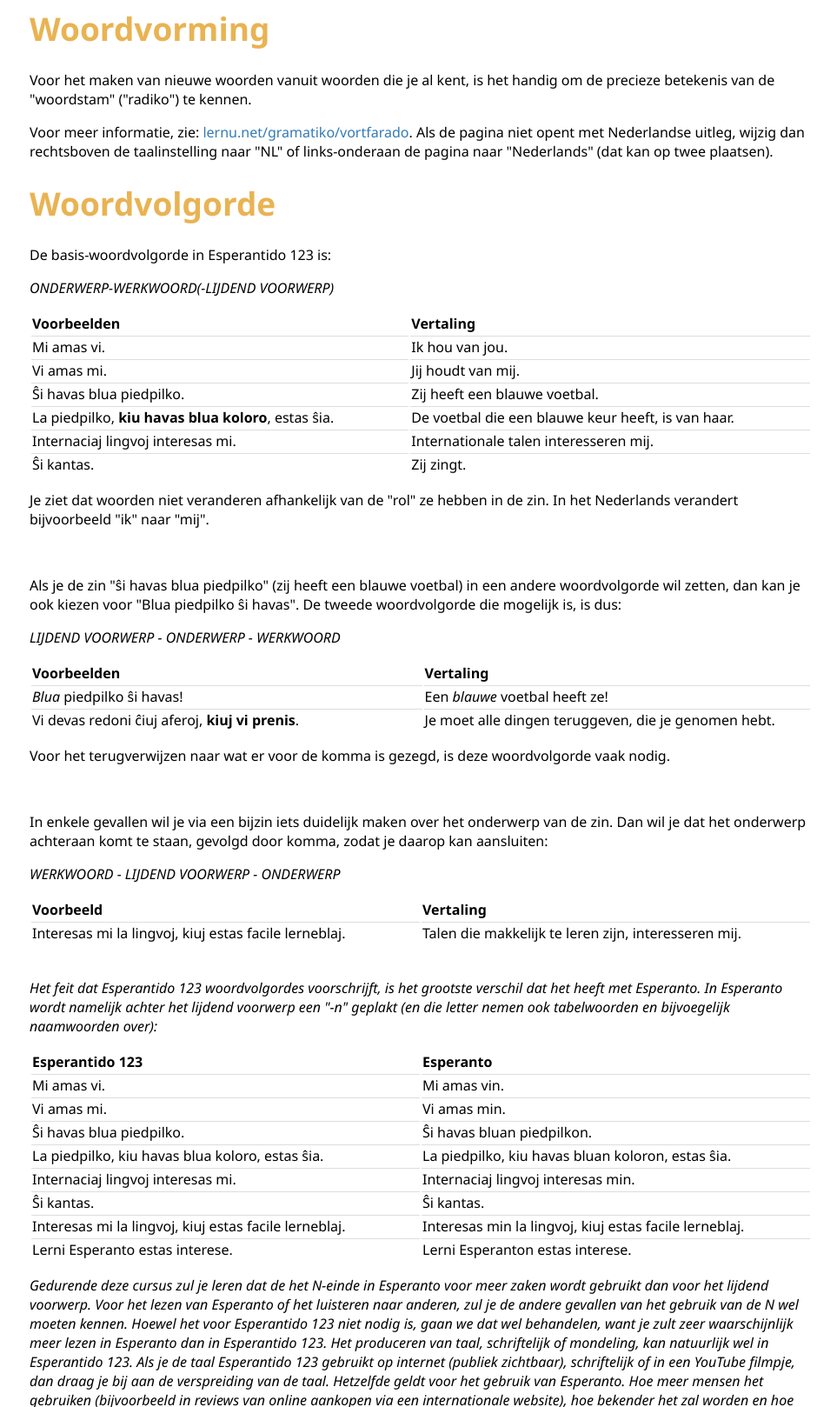
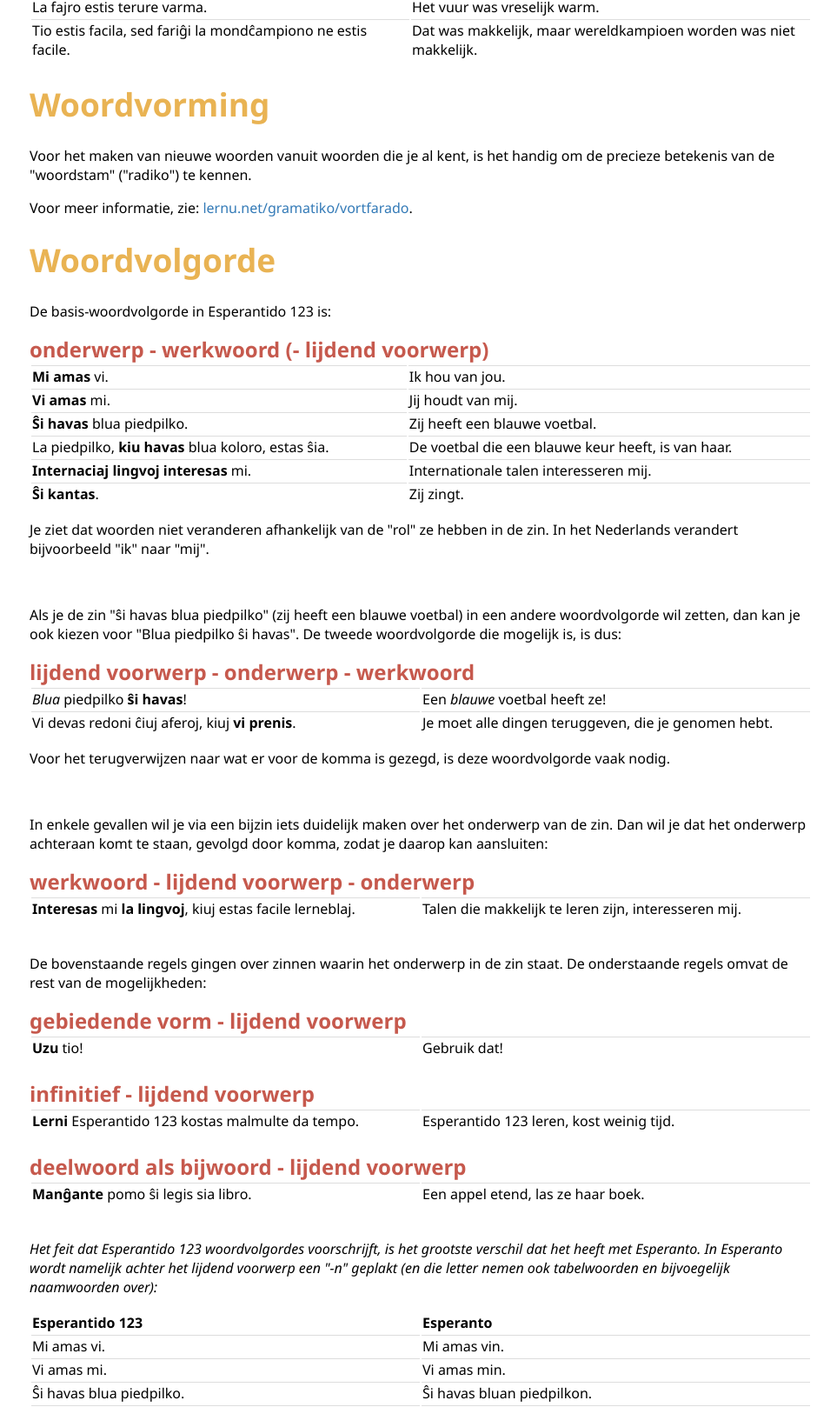
Before and after one commit to esperantido123/esperantido123.github.io, a plain HTML site: page kurso/nl/index.html in a window 1280 px wide. Shown: the part 2459-4077 px from the top of the page at 87% size, without its empty margins (156-1119 px from the left). Drawn offline with Linux system fonts and the light colour scheme.

Commit message:
Aldoni la aliaj vortordaj reguloj al la kurso

```diff
--- a/kurso/nl/index.html
+++ b/kurso/nl/index.html
@@ -184,6 +184,8 @@
             </tbody>
         </table>
 
+        <p>Meer voorbeeldzinnen en uitleg zijn te vinden op <a href="https://lernu.net/gramatiko/verboj" target="_blank">lernu.net/gramatiko/verboj</a>.</p>
+
         <h1>Zelfstandige naamwoorden</h1>
         <p>Zelfstandige naamwoorden eindigen met "-o". Bij meervoud komt er een "-j" achter.</p>
         <table style="width:100%">
@@ -192,7 +194,7 @@
                     <th>Voorbeelden</th>
                     <th>Vertaling</th>
                 </tr>
-            </th>
+            </thead>
             <tbody>
                 <tr>
                     <td>bovo, boviĉo, bovino</td>
@@ -277,6 +279,10 @@
                     <td>La fajro estis terure varma.</td>
                     <td>Het vuur was vreselijk warm.</td>
                 </tr>
+                <tr>
+                    <td>Tio estis facila, sed fariĝi la mondĉampiono ne estis facile.</td>
+                    <td>Dat was makkelijk, maar wereldkampioen worden was niet makkelijk.</td>
+                </tr>
             </tbody>
         </table>
 
@@ -286,44 +292,37 @@
         </p>
         <p>
             Voor meer informatie, zie: <a href="https://lernu.net/gramatiko/vortfarado" target="_blank">lernu.net/gramatiko/vortfarado</a>.
-            Als de pagina niet opent met Nederlandse uitleg, wijzig dan rechtsboven de taalinstelling naar "NL" of links-onderaan de pagina naar "Nederlands" (dat kan op twee plaatsen).
         </p>
 
         <h1>Woordvolgorde</h1>
         <p>De basis-woordvolgorde in Esperantido 123 is:</p>
-        <p>
-            <i>ONDERWERP-WERKWOORD(-LIJDEND VOORWERP)</i>
-        </p>
+
+        <div class="regulo"><strong>onderwerp</strong> - <strong>werkwoord</strong> (- lijdend voorwerp)</div>
+
         <table style="width:100%">
-            <thead style="text-align: left;">
-                <tr>
-                    <th>Voorbeelden</th>
-                    <th>Vertaling</th>
-                </tr>
-            </thead>
             <tbody>
                 <tr>
-                    <td>Mi amas vi.</td>
+                    <td><strong>Mi amas</strong> vi.</td>
                     <td>Ik hou van jou.</td>
                 </tr>
                 <tr>
-                    <td>Vi amas mi.</td>
+                    <td><strong>Vi amas</strong> mi.</td>
                     <td>Jij houdt van mij.</td>
                 </tr>
                 <tr>
-                    <td>Ŝi havas blua piedpilko.</td>
+                    <td><strong>Ŝi havas</strong> blua piedpilko.</td>
                     <td>Zij heeft een blauwe voetbal.</td>
                 </tr>
                 <tr>
-                    <td>La piedpilko, <strong>kiu havas blua koloro</strong>, estas ŝia.</td>
+                    <td>La piedpilko, <strong>kiu havas</strong> blua koloro, estas ŝia.</td>
                     <td>De voetbal die een blauwe keur heeft, is van haar.</td>
                 </tr>
                 <tr>
-                    <td>Internaciaj lingvoj interesas mi.</td>
+                    <td><strong>Internaciaj lingvoj interesas</strong> mi.</td>
                     <td>Internationale talen interesseren mij.</td>
                 </tr>
                 <tr>
-                    <td>Ŝi kantas.</td>
+                    <td><strong>Ŝi kantas</strong>.</td>
                     <td>Zij zingt.</td>
                 </tr>
             </tbody>
@@ -336,23 +335,18 @@
             Als je de zin "ŝi havas blua piedpilko" (zij heeft een blauwe voetbal) in een andere woordvolgorde wil zetten,
             dan kan je ook kiezen voor "Blua piedpilko ŝi havas". De tweede woordvolgorde die mogelijk is, is dus:
         </p>
-        <p>
-            <i>LIJDEND VOORWERP - ONDERWERP - WERKWOORD</i>
-        </p>
+
+
+        <div class="regulo">lijdend voorwerp - <strong>onderwerp</strong> - <strong>werkwoord</strong></div>
+
         <table style="width:100%">
-            <thead style="text-align: left;">
-                <tr>
-                    <th>Voorbeelden</th>
-                    <th>Vertaling</th>
-                </tr>
-            </thead>
             <tbody>
                 <tr>
-                    <td><i>Blua</i> piedpilko ŝi havas!</td>
+                    <td><i>Blua</i> piedpilko <strong>ŝi havas</strong>!</td>
                     <td>Een <i>blauwe</i> voetbal heeft ze!</td>
                 </tr>
                 <tr>
-                    <td>Vi devas redoni ĉiuj aferoj, <strong>kiuj vi prenis</strong>.</td>
+                    <td>Vi devas redoni ĉiuj aferoj, kiuj <strong>vi prenis</strong>.</td>
                     <td>Je moet alle dingen teruggeven, die je genomen hebt.</td>
                 </tr>
             </tbody>
@@ -361,21 +355,49 @@
         <br />
         <p>
             In enkele gevallen wil je via een bijzin iets duidelijk maken over het onderwerp van de zin.
-            Dan wil je dat het onderwerp achteraan komt te staan, gevolgd door komma, zodat je daarop kan aansluiten:</p>
-        <p>
-            <i>WERKWOORD - LIJDEND VOORWERP - ONDERWERP</i>
+            Dan wil je dat het onderwerp achteraan komt te staan, gevolgd door komma, zodat je daarop kan aansluiten:
         </p>
+
+        <div class="regulo"><strong>werkwoord</strong> - lijdend voorwerp - <strong>onderwerp</strong></div>
         <table style="width:100%">
-            <thead style="text-align: left;">
-                <tr>
-                    <th>Voorbeeld</th>
-                    <th>Vertaling</th>
-                </tr>
-            </thead>
             <tbody>
                 <tr>
-                    <td>Interesas mi la lingvoj, kiuj estas facile lerneblaj.</td>
+                    <td><strong>Interesas</strong> mi <strong>la lingvoj</strong>, kiuj estas facile lerneblaj.</td>
                     <td>Talen die makkelijk te leren zijn, interesseren mij.</td>
+                </tr>
+            </tbody>
+        </table>
+
+        <br/>
+        <p>De bovenstaande regels gingen over zinnen waarin het onderwerp in de zin staat. De onderstaande regels omvat de rest van de mogelijkheden:</p>
+        <div class="regulo"><strong>gebiedende vorm</strong> - lijdend voorwerp</div>
+        <table style="width:100%">
+            <tbody>
+                <tr>
+                    <td><strong>Uzu</strong> tio!</td>
+                    <td>Gebruik dat!</td>
+                </tr>
+            </tbody>
+        </table>
+        <br />
+        <div class="regulo"><strong>infinitief</strong> - lijdend voorwerp</div>
+        <table style="width:100%">
+            <tbody>
+                <tr>
+                    <td><strong>Lerni</strong> Esperantido 123 kostas malmulte da tempo.</td>
+                    <td>Esperantido 123 leren, kost weinig tijd.</td>
+                </tr>
+            </tbody>
+        </table>
+        <br />
+
+        <div class="regulo"><strong>deelwoord als bijwoord</strong> - lijdend voorwerp</div>
+
+        <table style="width:100%">
+            <tbody>
+                <tr>
+                    <td><strong>Manĝante</strong> pomo ŝi legis sia libro.</td>
+                    <td>Een appel etend, las ze haar boek.</td>
                 </tr>
             </tbody>
         </table>
@@ -422,8 +444,8 @@
                 <td>Interesas min la lingvoj, kiuj estas facile lerneblaj.</td>
             </tr>
             <tr>
-                <td>Lerni Esperanto estas interese.</td>
-                <td>Lerni Esperanton estas interese.</td>
+                <td>Eble uzi vortordo estas pli facile ol uzi la akuzativo.</td>
+                <td>Eble uzi vortordon estas pli facile ol uzi la akuzativon.</td>
             </tr>
             </tbody>
         </table>
```
Also changed, not shown: kurso/en/index.html (+63 -39 lines).
